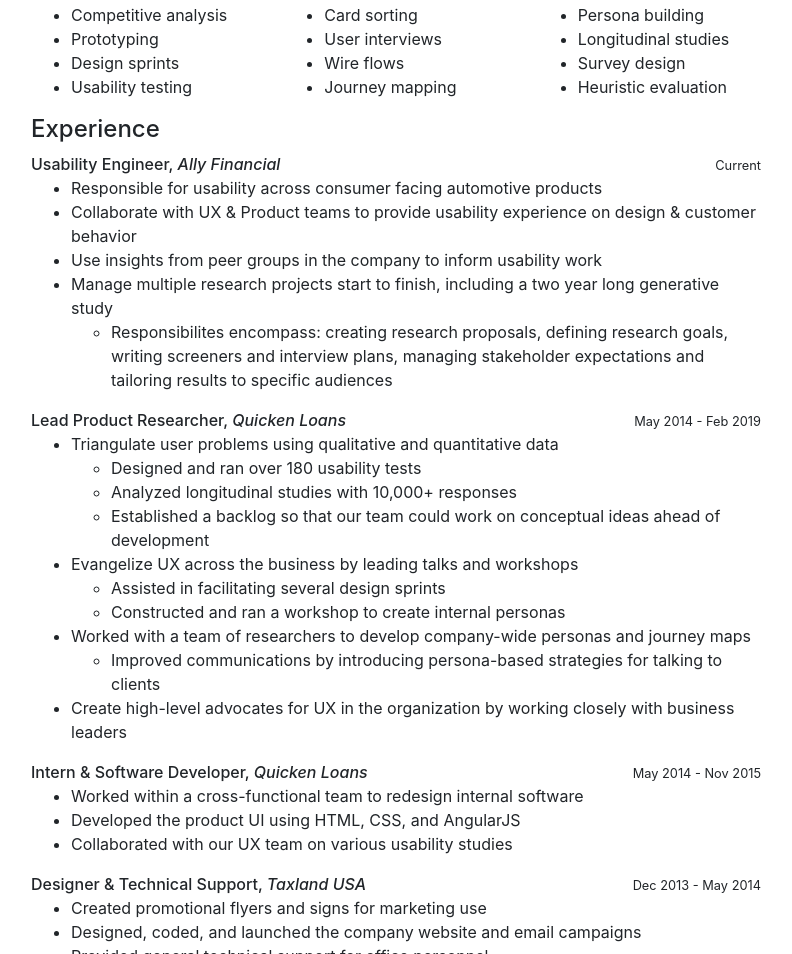
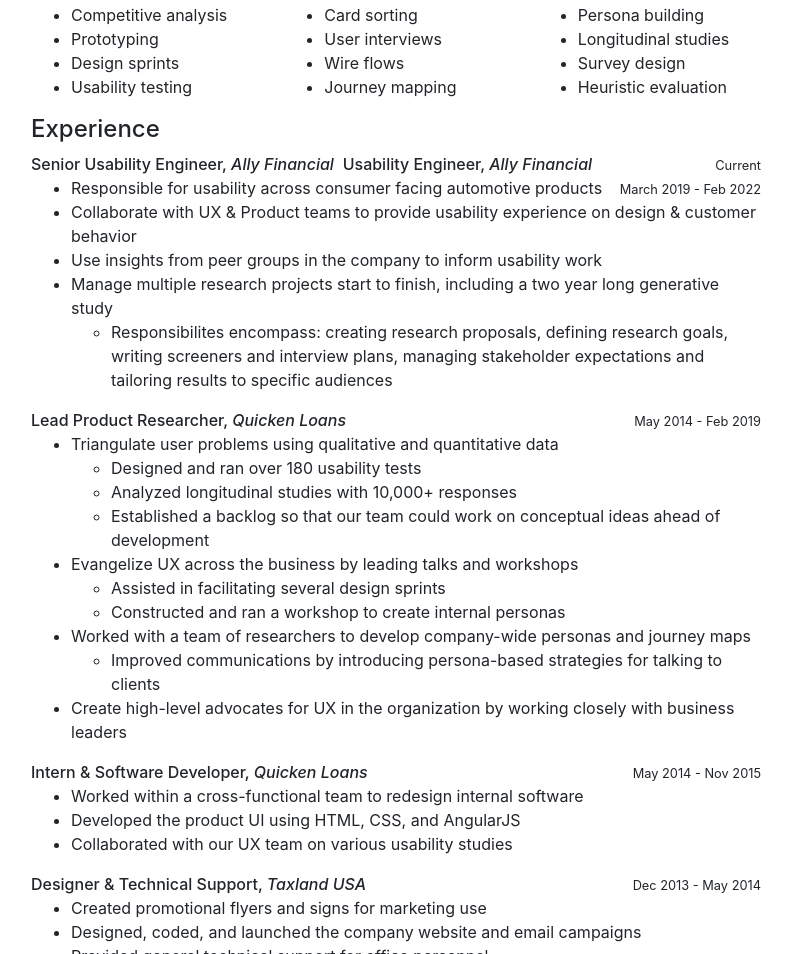
Before and after one commit to gregovic/gregovic.github.io, a website with bundled scripts: page index.html in a window 1280 px wide. Shown: the part 1005-1959 px from the top of the page, without its empty margins (244-1036 px from the left). Built offline with nearby package versions, Linux system fonts and the light colour scheme.

Commit message:
Update index.html

```diff
--- a/index.html
+++ b/index.html
@@ -128,16 +128,17 @@
             </div>
 			<h4>Experience</h4>
 				<div>
-					<span class="h6">Usability Engineer, <em>Ally Financial&nbsp;</em></span><span class="float-sm-right"><small>Current</small></span>
+					<span class="h6">Senior Usability Engineer, <em>Ally Financial&nbsp;</em></span><span class="float-sm-right"><small>Current</small></span>
+					<span class="h6">Usability Engineer, <em>Ally Financial&nbsp;</em></span><span class="float-sm-right"><small>March 2019 - Feb 2022</small></span>
 					<ul>
 						<li>Responsible for usability across consumer facing automotive products</li>
 						<li>Collaborate with UX & Product teams to provide usability experience on design & customer behavior</li>
 						<li>Use insights from peer groups in the company to inform usability work</li>
 						<li>Manage multiple research projects start to finish, including a two year long generative study</li>
 							<ul>
-									<li>Responsibilites encompass: creating research proposals, defining research goals, writing screeners and interview plans, managing stakeholder expectations and tailoring results to specific audiences</li>
-								</ul>
+								<li>Responsibilites encompass: creating research proposals, defining research goals, writing screeners and interview plans, managing stakeholder expectations and tailoring results to specific audiences</li>
 							</ul>
+					</ul>
 				</div>
 		  		<div>
 					<span class="h6">Lead Product Researcher, <em>Quicken Loans&nbsp;</em></span><span class="float-sm-right"><small>May 2014 - Feb 2019</small></span>
```
